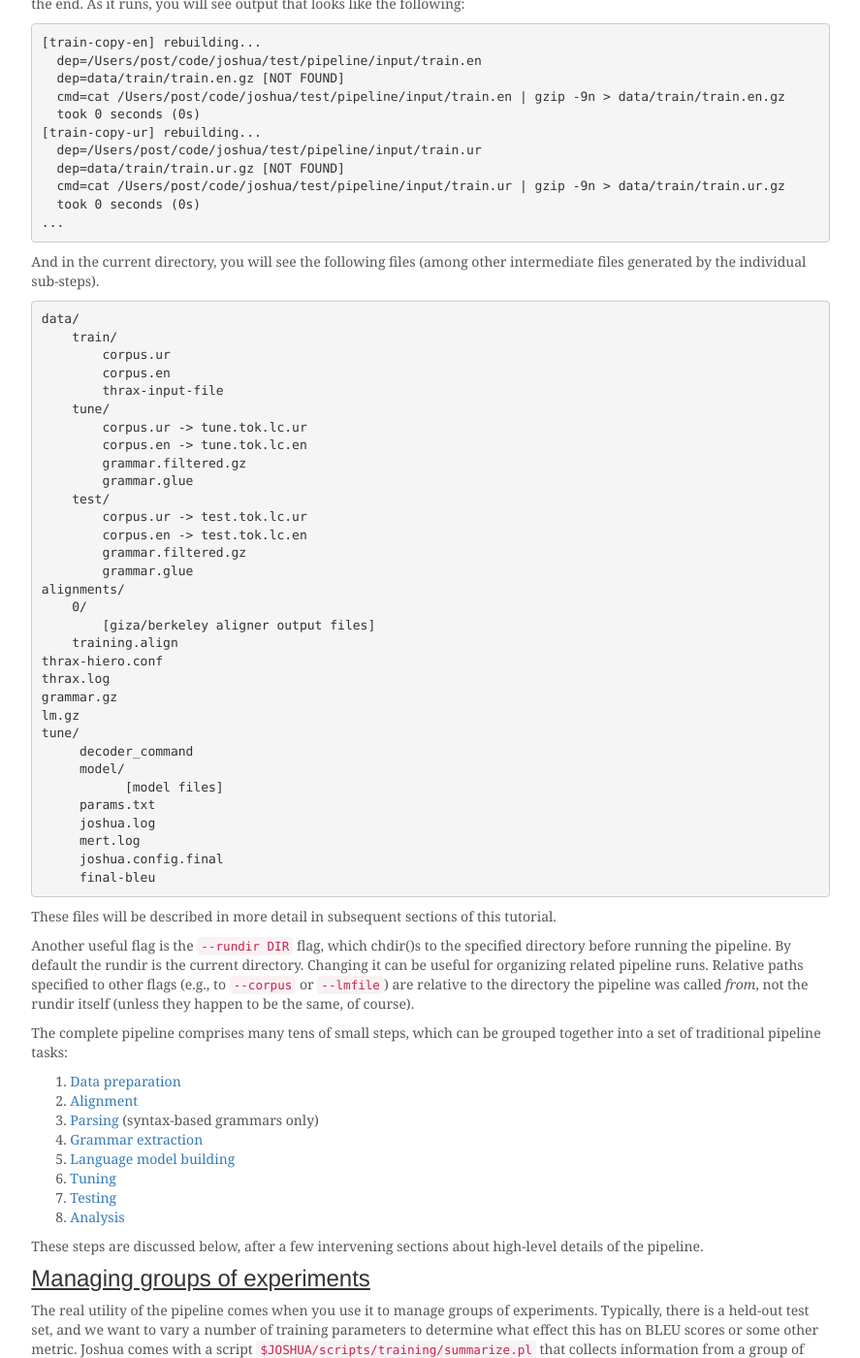
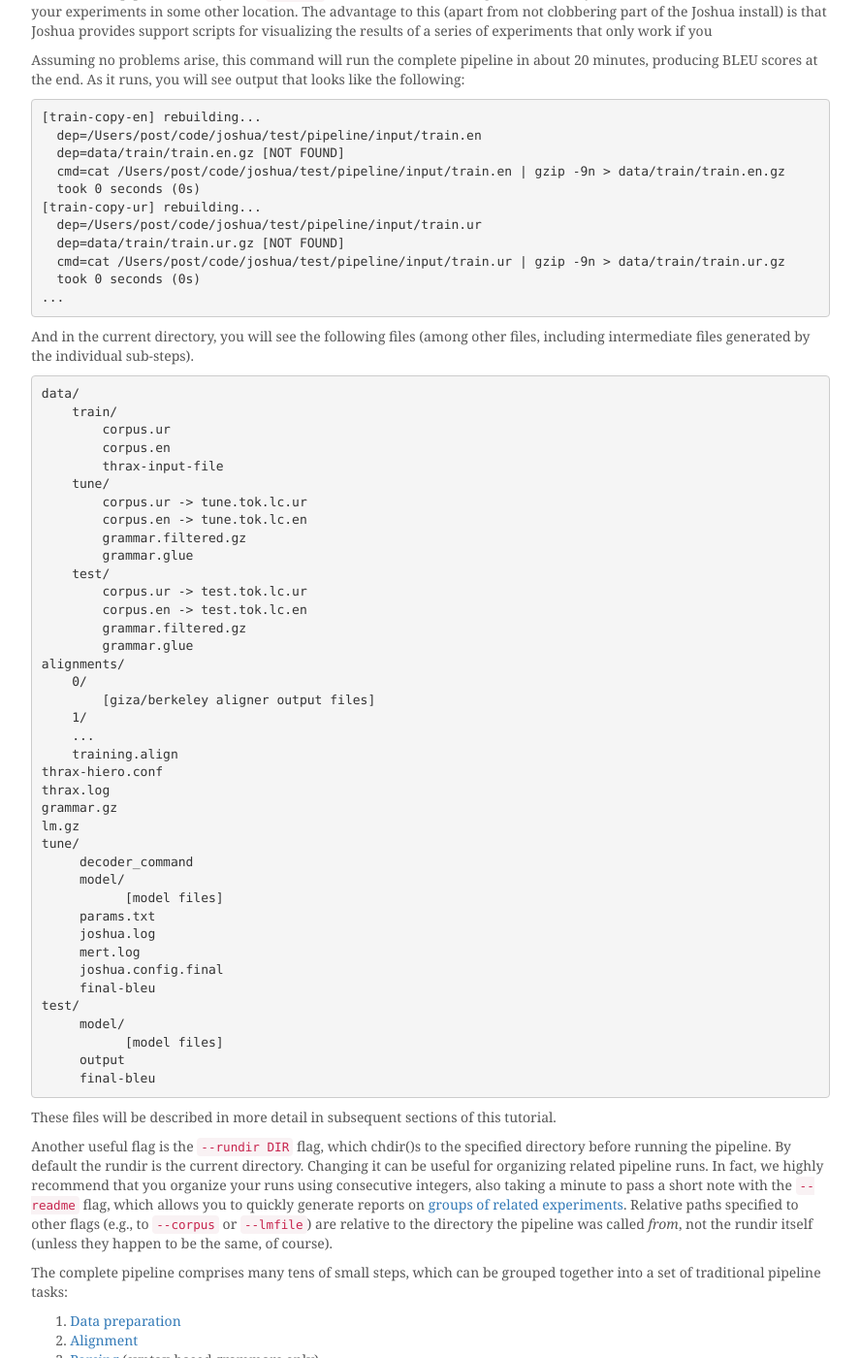
Before and after one commit to joshua-decoder/joshua-decoder.github.com, a Jekyll site: the page built from 6.0/pipeline.md, in a window 1280 px wide and 1400 px high, scrolled down 2218 px. Shown: the whole window at 97% size, without its empty margins (196-1083 px from the left). Built offline with Jekyll 4.4.1, drawn with Linux system fonts in a browser that asks for light colours; nearby versions of some CDN libraries; comment, search, counter and statistics services are not loaded; some of the changed text lies outside the part shown.

Commit message:
minor updates

```diff
--- a/6.0/pipeline.md
+++ b/6.0/pipeline.md
@@ -67,7 +67,11 @@
    standalone installation and use it to extract your grammar.  This behavior will be triggered if
    `$HADOOP` is undefined.
 
--  [SRILM](http://www.speech.sri.com/projects/srilm/) (not included)
+-  [Moses](http://statmt.org/moses/) (not included). Moses is needed
+   if you wish to use its 'kbmira' tuner (--tuner kbmira), or if you
+   wish to build phrase-based models.
+
+-  [SRILM](http://www.speech.sri.com/projects/srilm/) (not included; not needed; not recommended)
 
    By default, the pipeline uses the included [KenLM](https://kheafield.com/code/kenlm/) for
    building (and also querying) language models. Joshua also includes a Java program from the
@@ -83,9 +87,9 @@
    having been supplanted by [KenLM](http://kheafield.com/code/kenlm/) (the default) and
    BerkeleyLM).
 
--  [Moses](http://statmt.org/moses/) (not included)
-
-Make sure that the environment variable `$JOSHUA` is defined, and you should be all set.
+After installing any dependencies, follow the brief instructions on
+the [installation page](install.html), and then you are ready to build
+models.
 
 ## A basic pipeline run
 
@@ -158,7 +164,8 @@
       took 0 seconds (0s)
     ...
 
-And in the current directory, you will see the following files (among other intermediate files
+And in the current directory, you will see the following files (among
+other files, including intermediate files
 generated by the individual sub-steps).
 
     data/
@@ -179,6 +186,8 @@
     alignments/
         0/
             [giza/berkeley aligner output files]
+        1/
+        ...
         training.align
     thrax-hiero.conf
     thrax.log
@@ -193,12 +202,21 @@
          mert.log
          joshua.config.final
          final-bleu
+    test/
+         model/
+               [model files]
+         output
+         final-bleu
 
 These files will be described in more detail in subsequent sections of this tutorial.
 
 Another useful flag is the `--rundir DIR` flag, which chdir()s to the specified directory before
 running the pipeline.  By default the rundir is the current directory.  Changing it can be useful
-for organizing related pipeline runs.  Relative paths specified to other flags (e.g., to `--corpus`
+for organizing related pipeline runs.  In fact, we highly recommend
+that you organize your runs using consecutive integers, also taking a
+minute to pass a short note with the `--readme` flag, which allows you
+to quickly generate reports on [groups of related experiments](#managing).
+Relative paths specified to other flags (e.g., to `--corpus`
 or `--lmfile`) are relative to the directory the pipeline was called *from*, not the rundir itself
 (unless they happen to be the same, of course).
 
@@ -217,7 +235,7 @@
 These steps are discussed below, after a few intervening sections about high-level details of the
 pipeline.
 
-## Managing groups of experiments
+## <a id="managing" /> Managing groups of experiments
 
 The real utility of the pipeline comes when you use it to manage groups of experiments. Typically,
 there is a held-out test set, and we want to vary a number of training parameters to determine what
@@ -241,6 +259,10 @@
                [other files]
            2/
                README.txt
+               test/
+                   final-bleu
+                   final-times
+               [other files]
                ...
 
 You can get such directories using the `--rundir N` flag to the pipeline.
@@ -280,6 +304,12 @@
 but you can also use Moses' extractor with `--ghkm-extractor moses`. Galley's extractor only outputs
 two features, so the scores tend to be significantly lower than that of Moses'.
 
+Joshua (new in version 6) also includes an unlexicalized phrase-based
+decoder. Building a phrase-based model requires you to have Moses
+installed, since its `train-model.perl` script is used to extract the
+phrase table. You can enable this by defining the `$MOSES` environment
+variable and then specifying `--type phrase`.
+
 ## Other high-level options
 
 The following command-line arguments control run-time behavior of multiple steps:
@@ -294,7 +324,9 @@
   This enables parallel operation over a cluster using the qsub command.  This feature is not
   well-documented at this point, but you will likely want to edit the file
   `$JOSHUA/scripts/training/parallelize/LocalConfig.pm` to setup your qsub environment, and may also
-  want to pass specific qsub commands via the `--qsub-args "ARGS"` command.
+  want to pass specific qsub commands via the `--qsub-args "ARGS"`
+  command. We suggest you stick to the standard Joshua model that
+  tries to use as many cores as are available with the `--threads N` option.
 
 ## Restarting failed runs
 
```
Also changed, not shown: other parts of 6.0/pipeline.md (+9 -5 lines).
